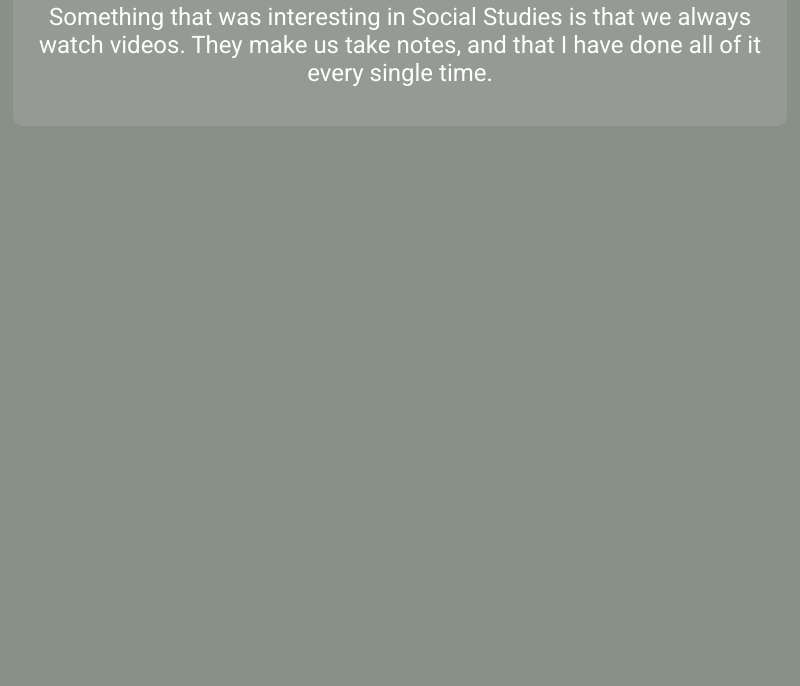
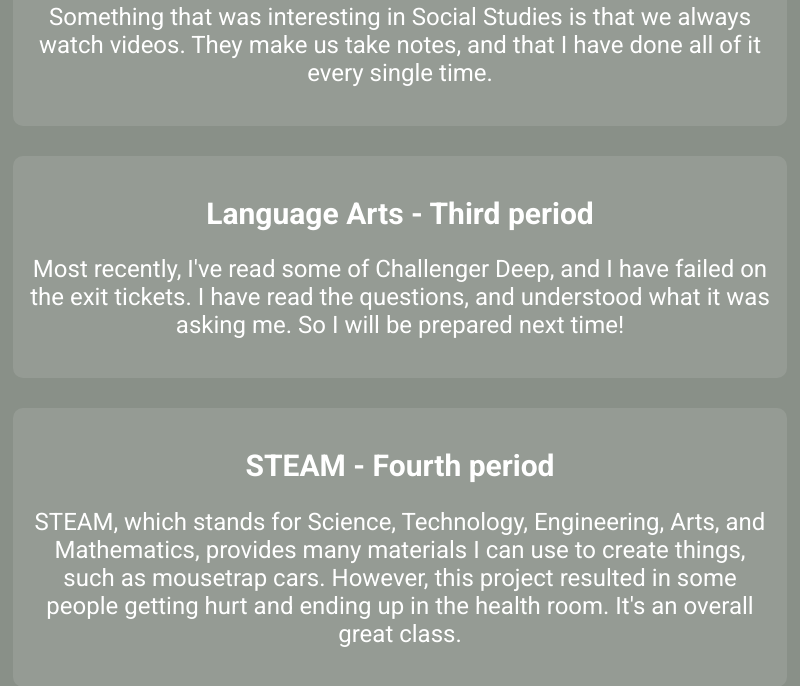
Before and after one commit to worspaces/springconferencing, a plain HTML site: page index.html in a window 1280 px wide. Shown: the part 594-1280 px from the top of the page, without its empty margins (240-1040 px from the left). Before the commit the page ends 800 px from the top, so only its background shows below. Drawn offline with Linux system fonts and the light colour scheme.

Commit message:
Update index.html

```diff
--- a/index.html
+++ b/index.html
@@ -49,5 +49,15 @@
         <h2>Social Studies - Second period</h2>
         <p>Something that was interesting in Social Studies is that we always watch videos. They make us take notes, and that I have done all of it every single time.</p>
     </div>
+
+    <div class="section">
+        <h2>Language Arts - Third period</h2>
+        <p>Most recently, I've read some of Challenger Deep, and I have failed on the exit tickets. I have read the questions, and understood what it was asking me. So I will be prepared next time!</p>
+    </div>
+
+    <div class="section">
+        <h2>STEAM - Fourth period</h2>
+        <p>STEAM, which stands for Science, Technology, Engineering, Arts, and Mathematics, provides many materials I can use to create things, such as mousetrap cars. However, this project resulted in some people getting hurt and ending up in the health room. It's an overall great class.</p>
+    </div>
 </body>
 </html>
```
